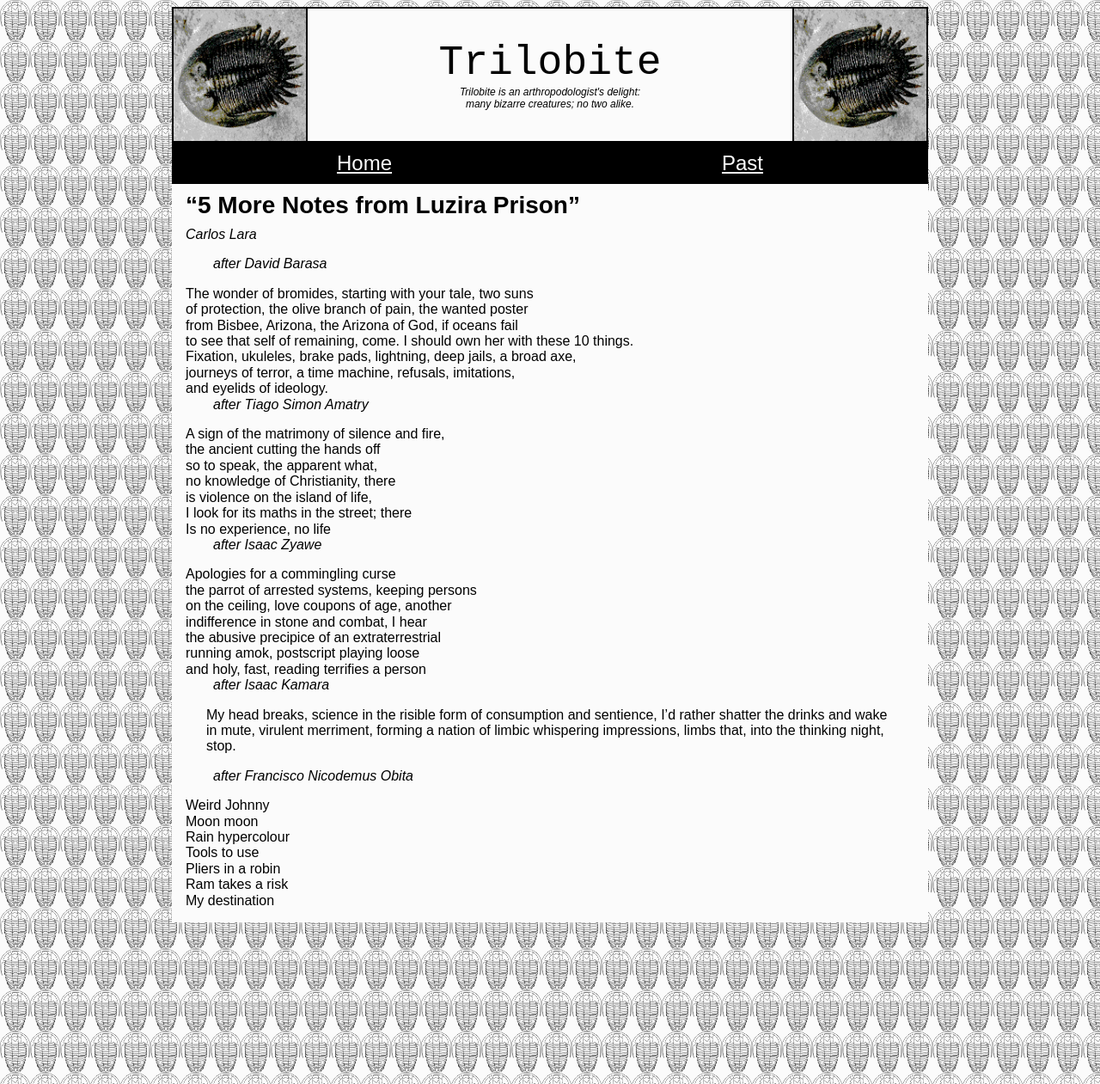
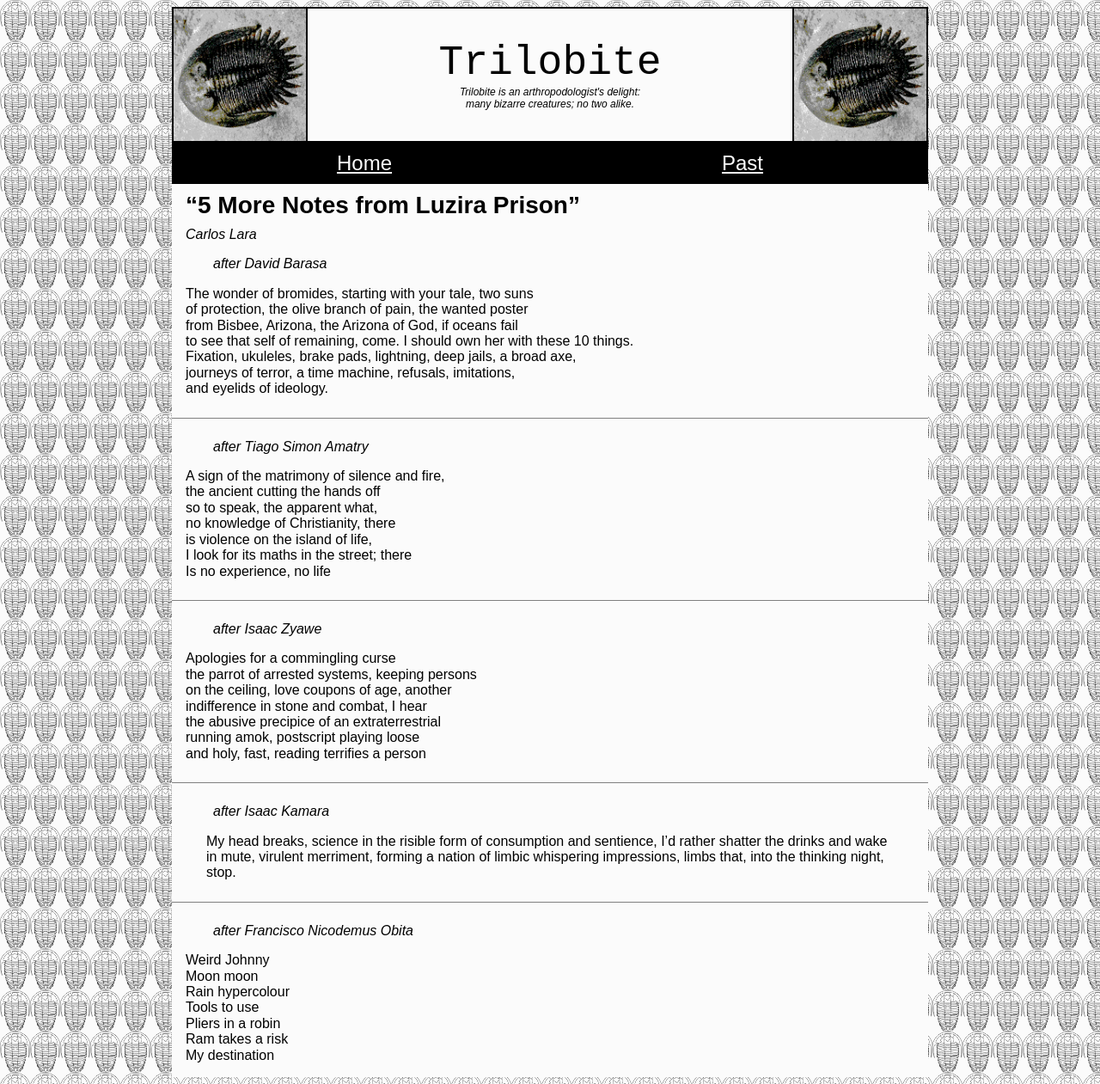
Before and after one commit to trilobite-poetry/trilobite-poetry.github.io, a Jekyll site: the page built from issues/_past/4/lara.md, in a window 1280 px wide. Shown: the whole page at 86% size. Built offline with Jekyll 4.4.1, drawn with Linux system fonts in a browser that asks for light colours.

Commit message:
lara newpoems

```diff
--- a/issues/_past/4/lara.md
+++ b/issues/_past/4/lara.md
@@ -22,8 +22,11 @@ journeys of terror, a time machine, refusals, imitations,
 
 and eyelids of ideology.
 
+---
+{: .newpoem }
+
 after Tiago Simon Amatry
-{: .forenote .newpoem }
+{: .forenote }
 
 A sign of the matrimony of silence and fire,
 
@@ -39,8 +42,11 @@ I look for its maths in the street; there
 
 Is no experience, no life
 
+---
+{: .newpoem }
+
 after Isaac Zyawe
-{: .forenote .newpoem }
+{: .forenote }
 
 Apologies for a commingling curse
 
@@ -56,8 +62,11 @@ running amok, postscript playing loose
 
 and holy, fast, reading terrifies a person
 
+---
+{: .newpoem }
+
 after Isaac Kamara
-{: .forenote .newpoem }
+{: .forenote }
 
 My head breaks, science in the risible form of consumption and
 sentience, I'd rather shatter the drinks and wake in mute, virulent
@@ -65,8 +74,11 @@ merriment, forming a nation of limbic whispering impressions, limbs
 that, into the thinking night, stop.
 {: .prose }
 
+---
+{: .newpoem }
+
 after Francisco Nicodemus Obita
-{: .forenote .newpoem }
+{: .forenote }
 
 Weird Johnny
 
```
